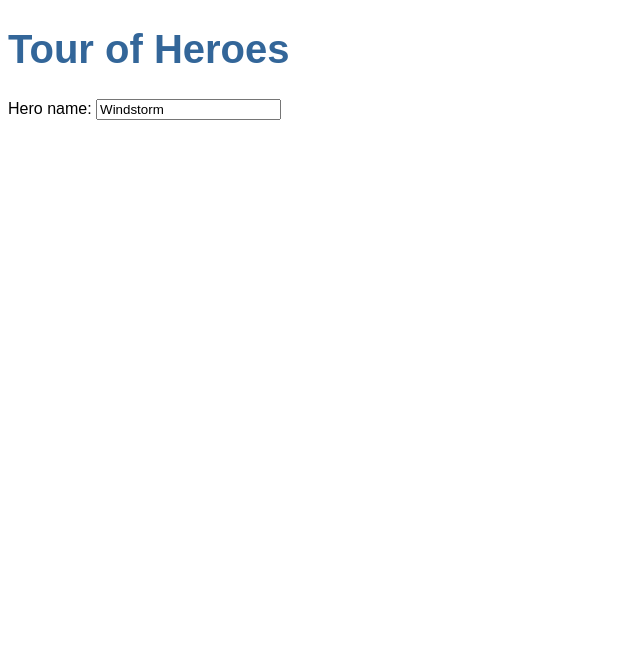
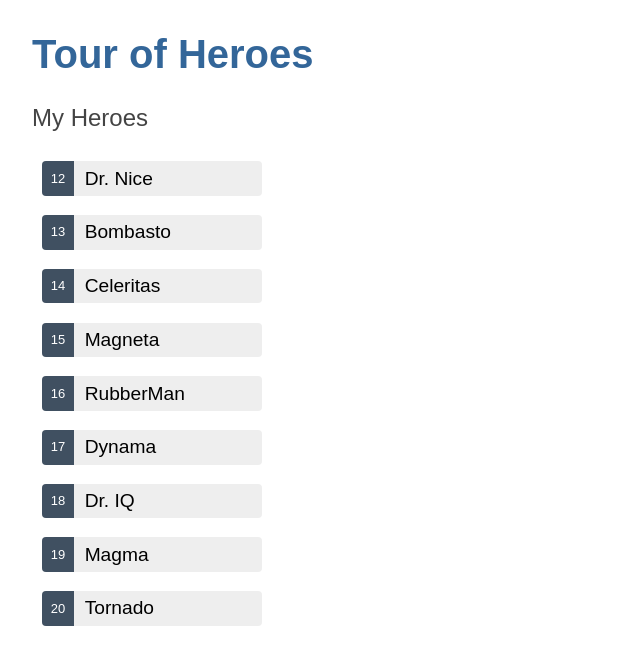
Before and after one commit to stardvst/angular-tour-of-heroes, an Angular app: page / in a window 1280 px wide. Shown: the top 664 px of the page, without its empty margins (0-640 px from the left). Built offline with nearby package versions, Linux system fonts and the light colour scheme.

Commit message:
displaying heroes, selecting a hero

```diff
--- a/src/app/heroes/heroes.component.css
+++ b/src/app/heroes/heroes.component.css
@@ -0,0 +1,66 @@
+/* HeroesComponent's private CSS styles */
+.heroes {
+  margin: 0 0 2em 0;
+  list-style-type: none;
+  padding: 0;
+  width: 15em;
+}
+
+.heroes li {
+  display: flex;
+}
+
+.heroes button {
+  flex: 1;
+  cursor: pointer;
+  position: relative;
+  left: 0;
+  background-color: #eee;
+  margin: 0.5em;
+  padding: 0;
+  border-radius: 4px;
+  display: flex;
+  align-items: stretch;
+  height: 1.8em;
+}
+
+.heroes button:hover {
+  color: #2c3a41;
+  background-color: #e6e6e6;
+  left: 0.1em;
+}
+
+.heroes button:active {
+  background-color: #525252;
+  color: #fafafa;
+}
+
+.heroes button.selected {
+  background-color: black;
+  color: white;
+}
+
+.heroes button.selected:hover {
+  background-color: #505050;
+  color: white;
+}
+
+.heroes button.selected:active {
+  background-color: black;
+  color: white;
+}
+
+.heroes .badge {
+  display: inline-block;
+  font-size: small;
+  color: white;
+  padding: 0.8em 0.7em 0 0.7em;
+  background-color: #405061;
+  line-height: 1em;
+  margin-right: 0.8em;
+  border-radius: 4px 0 0 4px;
+}
+
+.heroes .name {
+  align-self: center;
+}
--- a/src/app/heroes/heroes.component.html
+++ b/src/app/heroes/heroes.component.html
@@ -1,4 +1,18 @@
-<div>
-  <label for="name">Hero name: </label>
-  <input type="text" id="name" [(ngModel)]="hero.name" placeholder="name" />
+<h2>My Heroes</h2>
+<ul class="heroes">
+  <li *ngFor="let hero of heroes">
+    <button (click)="onSelect(hero)">
+      <span class="badge">{{ hero.id }}</span>
+      <span class="name">{{ hero.name }}</span>
+    </button>
+  </li>
+</ul>
+
+<div *ngIf="selectedHero">
+  <h2>{{ selectedHero.name | uppercase }}</h2>
+  <div>id: {{ selectedHero.id }}</div>
+  <div>
+    <label for="hero-name">Hero name: </label>
+    <input type="text" id="hero-name" [(ngModel)]="selectedHero.name" placeholder="name" />
+  </div>
 </div>
--- a/src/app/heroes/heroes.component.ts
+++ b/src/app/heroes/heroes.component.ts
@@ -1,5 +1,6 @@
 import { Component } from '@angular/core';
 import { Hero } from './../hero';
+import { HEROES } from '../mock-heroes';
 
 @Component({
   selector: 'app-heroes',
@@ -7,8 +8,10 @@
   styleUrls: ['./heroes.component.css'],
 })
 export class HeroesComponent {
-  hero: Hero = {
-    id: 1,
-    name: 'Windstorm',
-  };
+  selectedHero?: Hero;
+  heroes = HEROES;
+
+  onSelect(hero: Hero): void {
+    this.selectedHero = hero;
+  }
 }
--- /dev/null
+++ b/src/app/mock-heroes.ts
@@ -0,0 +1,13 @@
+import { Hero } from './hero';
+
+export const HEROES: Hero[] = [
+  { id: 12, name: 'Dr. Nice' },
+  { id: 13, name: 'Bombasto' },
+  { id: 14, name: 'Celeritas' },
+  { id: 15, name: 'Magneta' },
+  { id: 16, name: 'RubberMan' },
+  { id: 17, name: 'Dynama' },
+  { id: 18, name: 'Dr. IQ' },
+  { id: 19, name: 'Magma' },
+  { id: 20, name: 'Tornado' },
+];
--- a/src/styles.css
+++ b/src/styles.css
@@ -1 +1,47 @@
-/* You can add global styles to this file, and also import other style files */
+/* Application-wide Styles */
+h1 {
+  color: #369;
+  font-family: Arial, Helvetica, sans-serif;
+  font-size: 250%;
+}
+h2,
+h3 {
+  color: #444;
+  font-family: Arial, Helvetica, sans-serif;
+  font-weight: lighter;
+}
+body {
+  margin: 2em;
+}
+body,
+input[type='text'],
+button {
+  color: #333;
+  font-family: Cambria, Georgia, serif;
+}
+button {
+  background-color: #eee;
+  border: none;
+  border-radius: 4px;
+  cursor: pointer;
+  color: black;
+  font-size: 1.2rem;
+  padding: 1rem;
+  margin-right: 1rem;
+  margin-bottom: 1rem;
+  margin-top: 1rem;
+}
+button:hover {
+  background-color: black;
+  color: white;
+}
+button:disabled {
+  background-color: #eee;
+  color: #aaa;
+  cursor: auto;
+}
+
+/* everywhere else */
+* {
+  font-family: Arial, Helvetica, sans-serif;
+}
```
